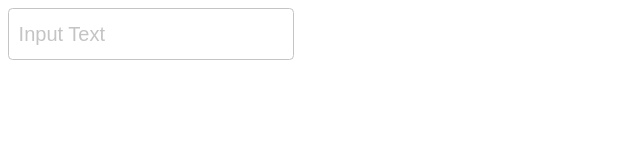
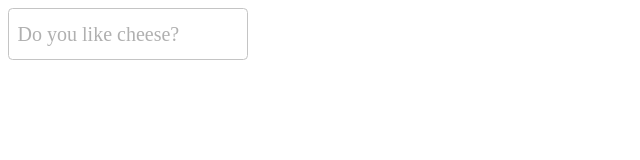
Before and after one commit to Myslitel666/Svelte-UI, a SvelteKit app: page / in a window 1280 px wide. Shown: the top 160 px of the page, without its empty margins (0-640 px from the left). Built offline with nearby package versions, Linux system fonts and the light colour scheme.

Commit message:
The label has been added inside the text field.

```diff
--- a/src/components/common/user-interface/InputBase.svelte
+++ b/src/components/common/user-interface/InputBase.svelte
@@ -1,54 +1,84 @@
-<input
-    class = 'input-base'
-    type = 'text'
-    {placeholder}
-    style:height = {height}
-    style:border-radius = {borderRadius}
-    style:border-style = {borderStyle}
-    style:--border-color = {borderColor}
-    style:border-width = {borderWidth}
-    style:transition = {transition}
-    style:padding-left = {paddingLeft}
-    style:padding-right = {paddingRight}
-    style:font-size = {fontSize}
-    style:outline = {outline}
-    style:--placeholder-color = {placeholderColor}
-    style:--placeholder-transition = {placeholderTransition}
-    style:--focus-borderColor = {focusBorderColor}
-/>
-
 <script>
-    export let placeholder='Input Text'                    /* Текстовая подсказка */
     export let height = '3rem'                             /* Высота поля */
+    export let width = '15rem'                             /* Ширина поля */
     export let borderRadius = '4.5px';                     /* Радиус скругления углов */
     export let borderStyle = 'solid';                      /* Тип обводки */
     export let borderColor = '#c4c4c4';                    /* Цвет обводки */
     export let borderWidth = '1px';                        /* Толщина обводки */
-    export let transition = 'border-color 1s ease';        /* Тайм-код для применения того или иного эффекта */
+    export let transition = 'border-color 0.5s ease';      /* Тайм-код для применения того или иного эффекта */
     export let paddingLeft = '0.6rem';                     /* Отступ от левой границы до курсора */
     export let paddingRight = '0.6rem';                    /* Отступ до правой границы */
     export let fontSize = '1.25rem';                       /* Размер шрифта */
-    export let outline = 'none';                           /* Отключение стандартной обводки для реализации плавной смены */
-    export let placeholderColor = '#c4c4c4';               /* Цвет placeholder */
-    export let placeholderTransition = 'color 0.75s ease'; /* Transition для placeholder */
-    export let focusBorderColor = 'black';                 /* Цвет обводки при нажатии */
+    export let primaryColor = '#12ce0e';                   /* Основной цвет*/
+    export let outline = 'none';       /* Обводка */
+    export let cursor = 'text';                            /* Курсор */
+    export let focusBorderWidth = '2px';                   /* Толщина обводки при нажатии*/
+
 </script>
 
+<div
+    class="input-container"
+    style:width = {width}
+>
+    <input
+        type = 'text'
+        id = 'input-base'
+        style:height = {height}
+        style:border-radius = {borderRadius}
+        style:border-style = {borderStyle}
+        style:--border-color = {borderColor}
+        style:border-width = {borderWidth}
+        style:transition = {transition}
+        style:padding-left = {paddingLeft}
+        style:padding-right = {paddingRight}
+        style:font-size = {fontSize}
+        style:outline = {outline}
+        style:--focus-borderColor = {primaryColor}
+        style:--focus-borderWidth = {focusBorderWidth}
+    />
+    <label
+        for='input-base'
+        style:position = 'absolute'
+        style:margin-left = {paddingLeft}
+        style:font-size = {fontSize}
+        style:color = '#b0b0b0'
+        style:--hover-cursor = {cursor}
+    >
+        Do you like cheese?
+    </label>
+</div>
+
 <style>
-    .input-base {
-        border-color: var(--border-color);
+    .input-container {
+        display: flex;
+        justify-content: center;
+        flex-direction: column;
     }
 
-    .input-base::placeholder {
+    input {
+        border-color: var(--border-color);
+        border-width: var(--border-width);
+        cursor: var(--hover-cursor);
+    }
+
+    label:hover {
+        cursor: var(--hover-cursor);
+    }
+
+    input:focus {
+        border-color: var(--focus-borderColor);
+        border-width: var(--focus-borderWidth);
+    }
+
+    .input-container input {
+    }
+
+    input::placeholder {
         color:  var(--placeholder-color);
         transition: var(--placeholder-transition);
     }
 
-    .input-base:focus {
-        border-color: var(--focus-borderColor);
-    }
-
-    .input-base:focus::placeholder {
+    input:focus::placeholder {
         color: transparent;
     }
 </style>
--- a/src/routes/+page.svelte
+++ b/src/routes/+page.svelte
@@ -2,4 +2,4 @@
 	import InputBase from '../components/common/user-interface/InputBase.svelte';
 </script>
 
-<InputBase />
+<InputBase/>
```
Also changed, not shown: 1 other file (tests, documents, lock files or other folders).
